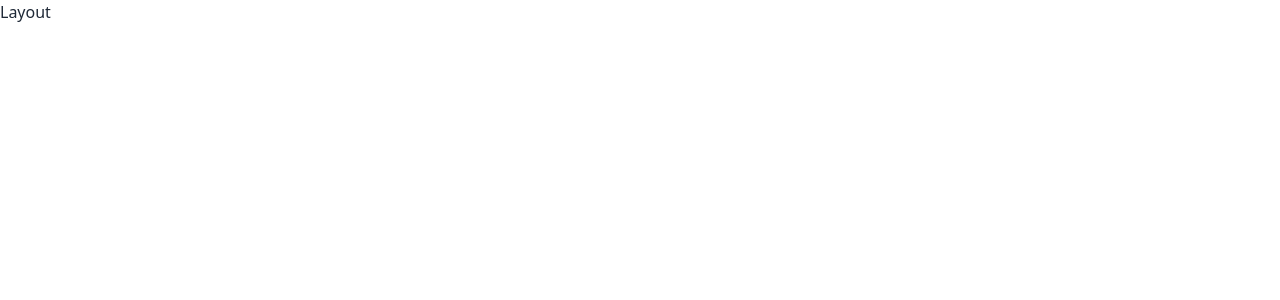
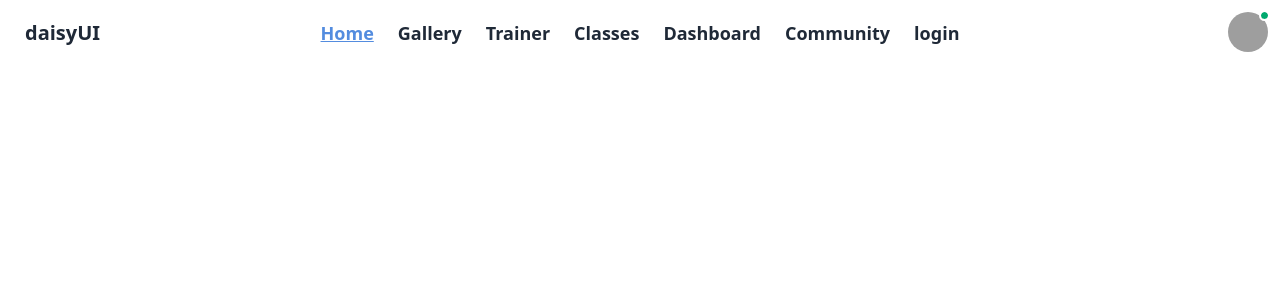
Before and after one commit to mdrabiulis/Fitness-Tracker12-client-side, a React (Vite) app: page / in a window 1280 px wide. Shown: the top 300 px of the page. Built offline with nearby package versions, Linux system fonts and the light colour scheme; grey boxes are pictures that could not be loaded.

Commit message:
Navbar end

```diff
--- /dev/null
+++ b/src/HomePage/Navbar/Navbar.jsx
@@ -0,0 +1,166 @@
+import { NavLink } from "react-router-dom";
+
+const Navbar = () => {
+  return (
+    <div>
+      <div className="navbar bg-base-100">
+        <div className="navbar-start">
+          <div className="dropdown">
+            <div tabIndex={0} role="button" className="btn btn-ghost lg:hidden">
+              <svg
+                xmlns="http://www.w3.org/2000/svg"
+                className="h-5 w-5"
+                fill="none"
+                viewBox="0 0 24 24"
+                stroke="currentColor"
+              >
+                <path
+                  strokeLinecap="round"
+                  strokeLinejoin="round"
+                  strokeWidth="2"
+                  d="M4 6h16M4 12h8m-8 6h16"
+                />
+              </svg>
+            </div>
+            <ul className="menu menu-sm dropdown-content mt-3 z-[1] p-2 shadow bg-base-100 rounded-box w-52"></ul>
+          </div>
+          <a className="btn btn-ghost text-xl">daisyUI</a>
+        </div>
+        <div className="navbar-center hidden lg:flex">
+          <ul className="flex gap-6 text-lg font-bold">
+            <li>
+              <NavLink
+                to="/"
+                className={({ isActive, isPending }) =>
+                  isPending
+                    ? "pending"
+                    : isActive
+                    ? "text-[#538CDF] underline"
+                    : ""
+                }
+              >
+                Home
+              </NavLink>
+            </li>
+            <li>
+              <NavLink
+                to="/gallery"
+                className={({ isActive, isPending }) =>
+                  isPending
+                    ? "pending"
+                    : isActive
+                    ? "text-[#538CDF] underline"
+                    : ""
+                }
+              >
+                Gallery
+              </NavLink>
+            </li>
+            <li>
+              <NavLink
+                to="/trainer"
+                className={({ isActive, isPending }) =>
+                  isPending
+                    ? "pending"
+                    : isActive
+                    ? "text-[#538CDF] underline"
+                    : ""
+                }
+              >
+                Trainer
+              </NavLink>
+            </li>
+            <li>
+              <NavLink
+                to="/classes"
+                className={({ isActive, isPending }) =>
+                  isPending
+                    ? "pending"
+                    : isActive
+                    ? "text-[#538CDF] underline"
+                    : ""
+                }
+              >
+                Classes
+              </NavLink>
+            </li>
+            <li>
+              <NavLink
+                to="/dashboard"
+                className={({ isActive, isPending }) =>
+                  isPending
+                    ? "pending"
+                    : isActive
+                    ? "text-[#538CDF] underline"
+                    : ""
+                }
+              >
+                Dashboard
+              </NavLink>
+            </li>
+            <li>
+              <NavLink
+                to="/community"
+                className={({ isActive, isPending }) =>
+                  isPending
+                    ? "pending"
+                    : isActive
+                    ? "text-[#538CDF] underline"
+                    : ""
+                }
+              >
+                Community
+              </NavLink>
+            </li>
+            <li>
+              <NavLink
+                to="/classes"
+                className={({ isActive, isPending }) =>
+                  isPending
+                    ? "pending"
+                    : isActive
+                    ? "text-[#538CDF] underline"
+                    : ""
+                }
+              >
+                login
+              </NavLink>
+            </li>
+          </ul>
+        </div>
+        <div className="navbar-end">
+          <div className="dropdown dropdown-end">
+            <div
+              tabIndex={0}
+              role="button"
+              className="btn btn-ghost btn-circle avatar online"
+            >
+              <div className="w-10 rounded-full">
+                <img
+                  alt="Tailwind CSS Navbar component"
+                  src="https://daisyui.com/images/stock/photo-1534528741775-53994a69daeb.jpg"
+                />
+              </div>
+            </div>
+            <ul className="menu menu-sm dropdown-content mt-3 z-[1] p-2 shadow bg-base-100 rounded-box w-52">
+              <li>
+                <a className="justify-between">
+                  Profile
+                  <span className="badge">New</span>
+                </a>
+              </li>
+              <li>
+                <a>Settings</a>
+              </li>
+              <li>
+                <a>Logout</a>
+              </li>
+            </ul>
+          </div>
+        </div>
+      </div>
+    </div>
+  );
+};
+
+export default Navbar;
--- a/src/Layout/Layout.jsx
+++ b/src/Layout/Layout.jsx
@@ -1,8 +1,11 @@
+import { Outlet } from "react-router-dom";
+import Navbar from "../HomePage/Navbar/Navbar";
 
 const Layout = () => {
     return (
         <div>
-            Layout
+            <Navbar></Navbar>
+            <Outlet></Outlet>
         </div>
     );
 };
```
